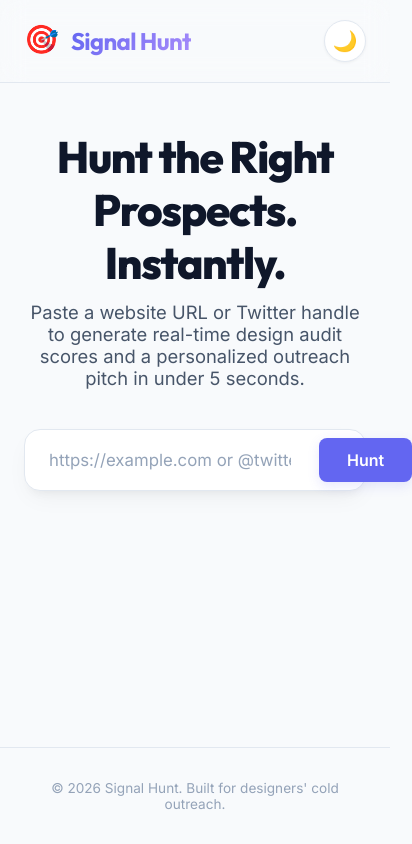
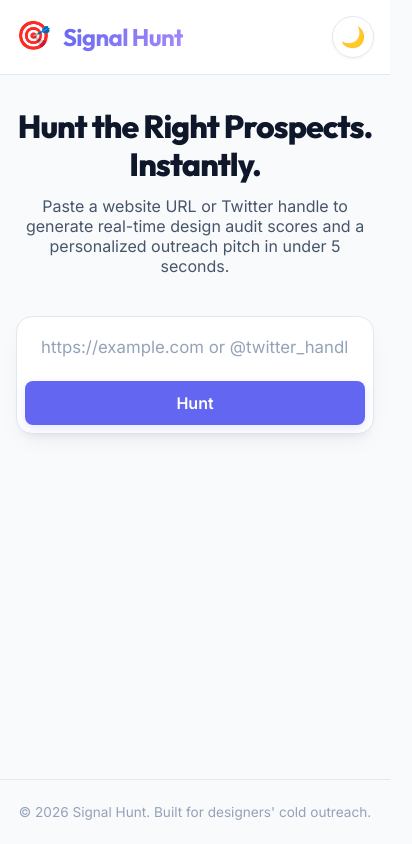
Before and after one commit to WisdomTheKreator/signal-hunt-app, a React (Vite) app in the folder frontend/: page / in a window 390 px wide. Shown: the whole page, 412 px wide, since content can reach past the window. Built offline with nearby package versions, Linux system fonts and the light colour scheme.

Commit message:
Made changes to the frontend UI, optimized it for better viewing on all mobile screen sizes. Particularly fixed the spill effect of the Hunt button and the results page. Set it to wrap instead of cutting off.

```diff
--- a/frontend/src/index.css
+++ b/frontend/src/index.css
@@ -30,6 +30,7 @@
   --shadow-sm: 0 1px 3px rgba(0, 0, 0, 0.05);
   --shadow-md: 0 10px 25px -5px rgba(0, 0, 0, 0.05), 0 8px 10px -6px rgba(0, 0, 0, 0.05);
   --shadow-lg: 0 20px 40px -15px rgba(99, 102, 241, 0.1);
+  --bg-header: rgba(255, 255, 255, 0.88);
 }
 
 [data-theme='dark'] {
@@ -37,6 +38,7 @@
   --bg-primary: #0b0f19;
   --bg-secondary: #111827;
   --bg-card: rgba(17, 24, 39, 0.7);
+  --bg-header: rgba(17, 24, 39, 0.88);
   --border-color: rgba(255, 255, 255, 0.08);
 
   --text-primary: #f8fafc;
@@ -84,7 +86,7 @@ body {
 /* Header Styles */
 .header {
   border-bottom: 1px solid var(--border-color);
-  background-color: rgba(var(--bg-secondary), 0.8);
+  background-color: var(--bg-header);
   backdrop-filter: blur(12px);
   position: sticky;
   top: 0;
@@ -193,6 +195,7 @@ body {
   border: 1px solid var(--border-color);
   box-shadow: var(--shadow-md);
   transition: all var(--transition-normal);
+  min-width: 0;
 }
 
 .input-wrapper:focus-within {
@@ -202,6 +205,7 @@ body {
 
 .url-input {
   flex: 1;
+  min-width: 0;
   background: transparent;
   border: none;
   padding: 0.75rem 1rem;
@@ -209,6 +213,10 @@ body {
   font-family: var(--font-body);
   font-size: 1.05rem;
   outline: none;
+}
+
+.input-wrapper .btn {
+  white-space: nowrap;
 }
 
 .url-input::placeholder {
@@ -432,7 +440,7 @@ body {
 }
 
 .dm-text {
-  background: rgba(var(--color-brand-glow), 0.05);
+  background: rgba(129, 140, 248, 0.08);
   border: 1px dashed rgba(129, 140, 248, 0.25);
   padding: 1.25rem;
   border-radius: var(--radius-sm);
@@ -463,11 +471,19 @@ body {
   align-items: center;
   margin-top: 1rem;
   gap: 1rem;
+  flex-wrap: wrap;
 }
 
 .action-buttons-left {
   display: flex;
   gap: 0.75rem;
+  flex-wrap: wrap;
+}
+
+.action-buttons-left .btn,
+.dm-actions .btn {
+  flex: 1 1 auto;
+  min-width: 140px;
 }
 
 /* Footer */
@@ -514,6 +530,77 @@ body {
   }
 }
 
+@media (max-width: 640px) {
+  body {
+    overflow-x: hidden;
+  }
+
+  .header-content {
+    flex-wrap: wrap;
+    justify-content: space-between;
+    gap: 0.75rem;
+    padding: 1rem;
+  }
+
+  .container {
+    padding: 2rem 1rem;
+  }
+
+  .hero h2 {
+    font-size: 2rem;
+  }
+
+  .hero p {
+    font-size: 1rem;
+    max-width: 100%;
+  }
+
+  .input-wrapper {
+    flex-direction: column;
+    align-items: stretch;
+  }
+
+  .input-wrapper .btn {
+    width: 100%;
+  }
+
+  .results-section {
+    gap: 1.25rem;
+  }
+
+  .score-card,
+  .dm-card {
+    padding: 1.5rem;
+  }
+
+  .dm-actions {
+    flex-wrap: wrap;
+    gap: 0.75rem;
+  }
+
+  .dm-actions .btn {
+    width: 100%;
+  }
+
+  .action-buttons {
+    flex-direction: column;
+    align-items: stretch;
+  }
+
+  .action-buttons-left {
+    justify-content: stretch;
+  }
+
+  .action-buttons-left .btn {
+    width: 100%;
+    min-width: 0;
+  }
+
+  .footer {
+    padding: 1.5rem 1rem;
+  }
+}
+
 @keyframes slideUp {
   from {
     opacity: 0;
```
Also changed, not shown: 1 other file (tests, documents, lock files or other folders).
